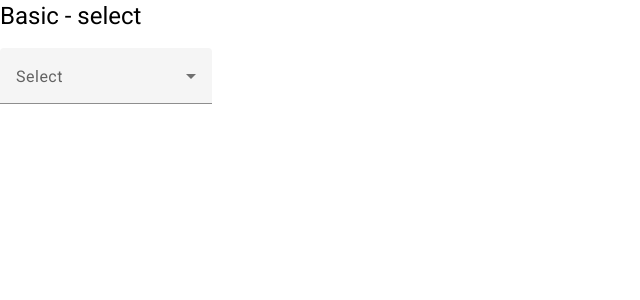
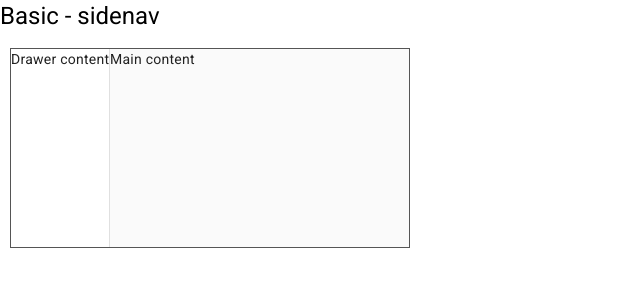
Before and after one commit to kskannandotwin/app-ai, an Angular app: page / in a window 1280 px wide. Shown: the top 300 px of the page, without its empty margins (0-640 px from the left). Built offline with nearby package versions, Linux system fonts and the light colour scheme.

Commit message:
28.09.2023
basic sidenav completed

```diff
--- a/src/app/app.component.html
+++ b/src/app/app.component.html
@@ -1,8 +1,5 @@
-<h1>Basic - select</h1>
-<mat-form-field>
-  <mat-label>Select</mat-label>
-  <mat-select>
-    <mat-option value="one">First option</mat-option>
-    <mat-option value="two">Second option</mat-option>
-  </mat-select>
-</mat-form-field>
+<h1>Basic - sidenav</h1>
+<mat-drawer-container class="example-container">
+  <mat-drawer mode="side" opened>Drawer content</mat-drawer>
+  <mat-drawer-content>Main content</mat-drawer-content>
+</mat-drawer-container>
--- a/src/app/app.component.scss
+++ b/src/app/app.component.scss
@@ -0,0 +1,6 @@
+.example-container {
+  width: 400px;
+  height: 200px;
+  margin: 10px;
+  border: 1px solid #555;
+}
--- a/src/app/app.component.ts
+++ b/src/app/app.component.ts
@@ -8,6 +8,6 @@ import { Component } from '@angular/core';
 export class AppComponent {
   title = 'app-ai';
 
-  // select
+  // sidenav
 
 }
```
